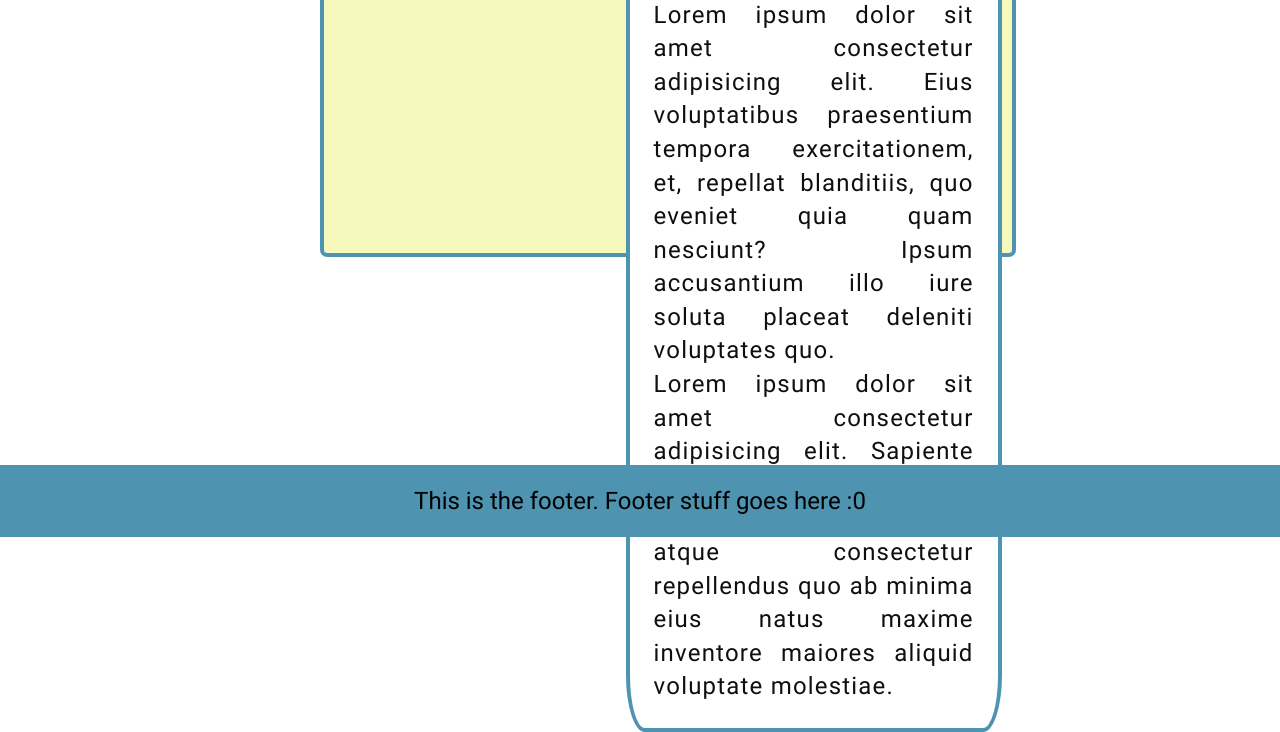
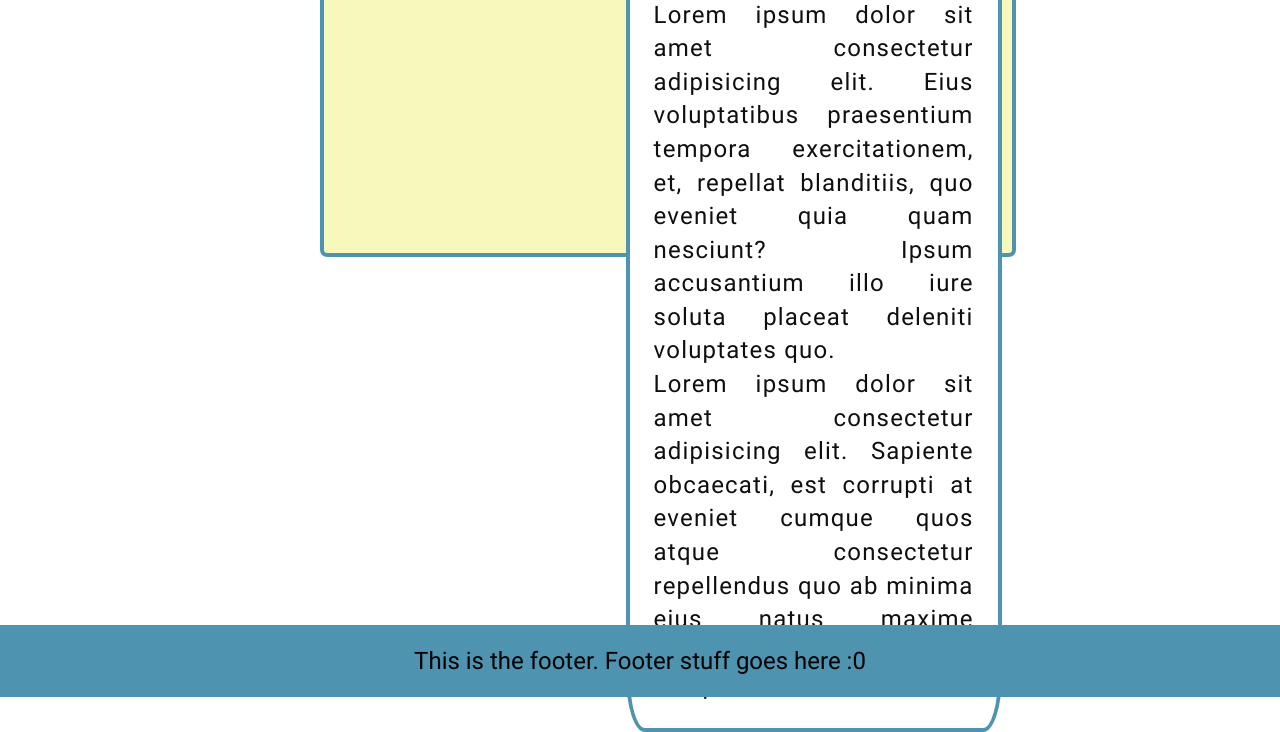
Before and after one commit to underSkord/underSkord.github.io, a plain HTML site: page index.html in a window 1280 px wide. Shown: the part 735-1467 px from the top of the page. Drawn offline with Linux system fonts and the light colour scheme.

Commit message:
fix footer

```diff
--- a/scss/main/_main.scss
+++ b/scss/main/_main.scss
@@ -35,7 +35,7 @@ p {
 
 footer {
   position: relative;
-  top: 150vh;
+  top: 170vh;
   padding: 1rem;
   text-align: center;
   background-color: #4e93b0;
```
Also changed, not shown: dist/style.css.
